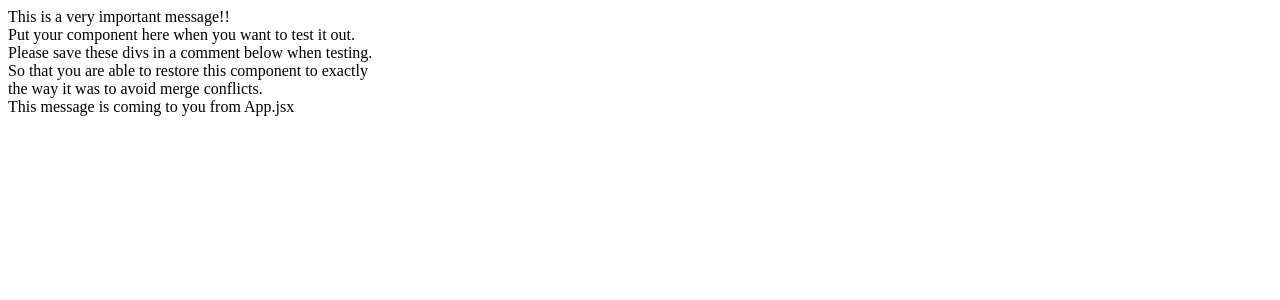
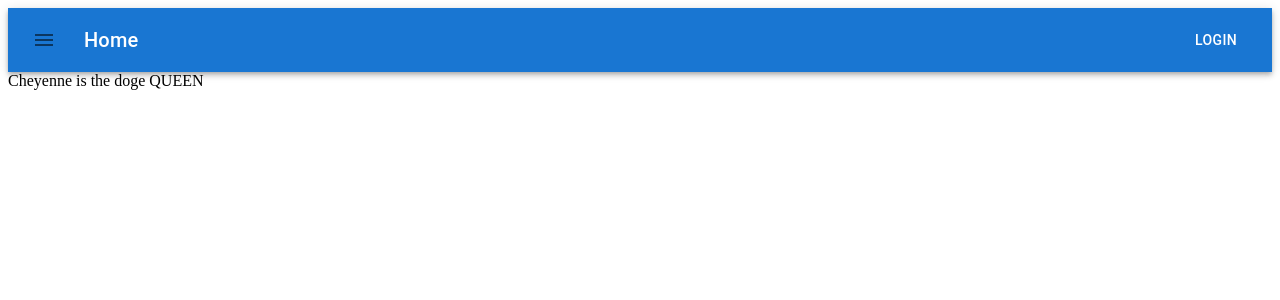
Before and after one commit to rfe-Ride-Share/Hidden-Sand-Village, a React (Create React App) app in the folder client/: page / in a window 1280 px wide. Shown: the top 300 px of the page. Built offline with nearby package versions, Linux system fonts and the light colour scheme; the HTML template or start-up script is replaced by a standard one.

Commit message:
set up react router

```diff
--- a/client/src/App.jsx
+++ b/client/src/App.jsx
@@ -1,4 +1,6 @@
 import React from 'react';
+
+import { Link, Route, Routes } from 'react-router-dom';
 
 import AddTripView from './components/add-trip-view/add-trip-view';
 import Chat from './components/chat/chat';
@@ -10,12 +12,20 @@ import TripView from './components/trip-view/trip-view';
 function App() {
   return (
     <div>
-      <div>This is a very important message!!</div>
+      <DropdownMenu></DropdownMenu>
+      <Routes>
+        <Route path="/" element={<SearchView />} />
+        <Route path="/chat" element={<Chat />} />
+        <Route path="/trip" element={<TripView />} />
+        <Route path="/profile" element={<ProfileView />} />
+      </Routes>
+
+      {/* <div>This is a very important message!!</div>
       <div>Put your component here when you want to test it out.</div>
       <div>Please save these divs in a comment below when testing.</div>
       <div>So that you are able to restore this component to exactly</div>
       <div>the way it was to avoid merge conflicts.</div>
-      <div>This message is coming to you from App.jsx</div>
+      <div>This message is coming to you from App.jsx</div> */}
     </div>
   );
 }
--- /dev/null
+++ b/client/src/components/dropdown-menu/appbar.jsx
@@ -0,0 +1,40 @@
+import React from 'react';
+import AppBar from '@mui/material/AppBar';
+import Box from '@mui/material/Box';
+import Button from '@mui/material/Button';
+import Toolbar from '@mui/material/Toolbar';
+import Typography from '@mui/material/Typography';
+import IconButton from '@mui/material/IconButton';
+import MenuIcon from '@mui/icons-material/Menu';
+import AccountCircle from '@mui/icons-material/AccountCircle';
+import Switch from '@mui/material/Switch';
+import FormControlLabel from '@mui/material/FormControlLabel';
+import FormGroup from '@mui/material/FormGroup';
+import MenuItem from '@mui/material/MenuItem';
+import Menu from '@mui/material/Menu';
+
+function Appbar({ setOpen }) {
+  return (
+    <AppBar position="sticky">
+      <Toolbar>
+        <IconButton
+          size="large"
+          edge="start"
+          aria-label="menu"
+          sx={{ mr: 2 }}
+          onClick={() => {
+            setOpen(true);
+          }}
+        >
+          <MenuIcon />
+        </IconButton>
+        <Typography variant="h6" component="div" sx={{ flexGrow: 1 }}>
+          Home
+        </Typography>
+        <Button color="inherit">Login</Button>
+      </Toolbar>
+    </AppBar>
+  );
+}
+
+export default Appbar;
--- a/client/src/components/dropdown-menu/dropdown-menu.jsx
+++ b/client/src/components/dropdown-menu/dropdown-menu.jsx
@@ -1,9 +1,102 @@
-import React from 'react';
+import React, { useState } from 'react';
+import Appbar from './appbar.jsx';
+import { Link } from 'react-router-dom';
 
-function DropdownMenu() {
+import Box from '@mui/material/Box';
+import Drawer from '@mui/material/Drawer';
+import Button from '@mui/material/Button';
+import { List as MUIList } from '@mui/material';
+import Divider from '@mui/material/Divider';
+import ListItem from '@mui/material/ListItem';
+import ListItemButton from '@mui/material/ListItemButton';
+import ListItemIcon from '@mui/material/ListItemIcon';
+import ListItemText from '@mui/material/ListItemText';
+import IconButton from '@mui/material/IconButton';
+import Avatar from '@mui/material/Avatar';
+
+import HomeIcon from '@mui/icons-material/Home';
+import AccountCircleIcon from '@mui/icons-material/AccountCircle';
+import MessageIcon from '@mui/icons-material/Message';
+import LogoutIcon from '@mui/icons-material/Logout';
+import TimeToLeaveIcon from '@mui/icons-material/TimeToLeave';
+import CommuteIcon from '@mui/icons-material/Commute';
+import ChevronLeftIcon from '@mui/icons-material/ChevronLeft';
+
+const DropdownMenu = () => {
+  const [open, setOpen] = useState(false);
+  const handleClose = () => {
+    setOpen(false);
+  };
   return (
-    <div>Michael is the best representation</div>
-  )
-}
+    <>
+      <Appbar setOpen={setOpen}></Appbar>
+      <Drawer open={open}>
+        <IconButton onClick={handleClose}>
+          <ChevronLeftIcon></ChevronLeftIcon>
+        </IconButton>
+        <IconButton>
+          <Avatar
+            alt="user name here"
+            src="https://picsum.photos/56"
+            sx={{ width: 56, height: 56 }}
+          />
+        </IconButton>
+        <MUIList>
+          {[
+            {
+              text: 'View Profile',
+              icon: <AccountCircleIcon />,
+              link: '/profile',
+            },
+            { text: 'Home', icon: <HomeIcon />, link: '/' },
+            { text: 'Messages', icon: <MessageIcon />, link: '/chat' },
+          ].map((item, index) => (
+            <ListItem key={item.text} disablePadding>
+              <Link
+                to={item.link}
+                style={{ 'text-decoration': 'none', color: 'black' }}
+              >
+                <ListItemButton>
+                  <ListItemIcon>{item.icon}</ListItemIcon>
+                  <ListItemText primary={item.text} />
+                </ListItemButton>
+              </Link>
+            </ListItem>
+          ))}
+        </MUIList>
+        <Divider />
+        <MUIList>
+          {[
+            {
+              text: 'Create Trips',
+              icon: <TimeToLeaveIcon />,
+              link: '/createtrip',
+            },
+            { text: 'My Trips', icon: <CommuteIcon />, link: '/mytrips' },
+          ].map((item, index) => (
+            <ListItem key={item.text} disablePadding>
+              <ListItemButton>
+                <ListItemIcon>{item.icon}</ListItemIcon>
+                <ListItemText primary={item.text} />
+                <Link to={item.link}></Link>
+              </ListItemButton>
+            </ListItem>
+          ))}
+        </MUIList>
+        <Divider />
+        <MUIList>
+          {[{ text: 'Log Out', icon: <LogoutIcon /> }].map((item, index) => (
+            <ListItem key={item.text} disablePadding>
+              <ListItemButton>
+                <ListItemIcon>{item.icon}</ListItemIcon>
+                <ListItemText primary={item.text} />
+              </ListItemButton>
+            </ListItem>
+          ))}
+        </MUIList>
+      </Drawer>
+    </>
+  );
+};
 
 export default DropdownMenu;
--- a/client/src/index.jsx
+++ b/client/src/index.jsx
@@ -1,8 +1,11 @@
 import React from 'react';
 import ReactDOM from 'react-dom/client';
 import App from './App';
+import { BrowserRouter } from 'react-router-dom';
 
 const root = ReactDOM.createRoot(document.getElementById('root'));
 root.render(
-  <App />,
+  <BrowserRouter>
+    <App />
+  </BrowserRouter>
 );
--- a/webpack.config.js
+++ b/webpack.config.js
@@ -6,6 +6,7 @@ module.exports = {
   output: {
     path: path.join(__dirname, '/client/dist'),
     filename: 'bundle.js',
+    publicPath: '/',
   },
   module: {
     rules: [
@@ -30,6 +31,11 @@ module.exports = {
       },
     ],
   },
+  devServer: {
+    historyApiFallback: {
+      rewrites: [{ from: /./, to: '/index.html' }],
+    },
+  },
   resolve: {
     extensions: ['.js', '.jsx'],
   },
```
Also changed, not shown: 4 other files (tests, documents, lock files or other folders).
